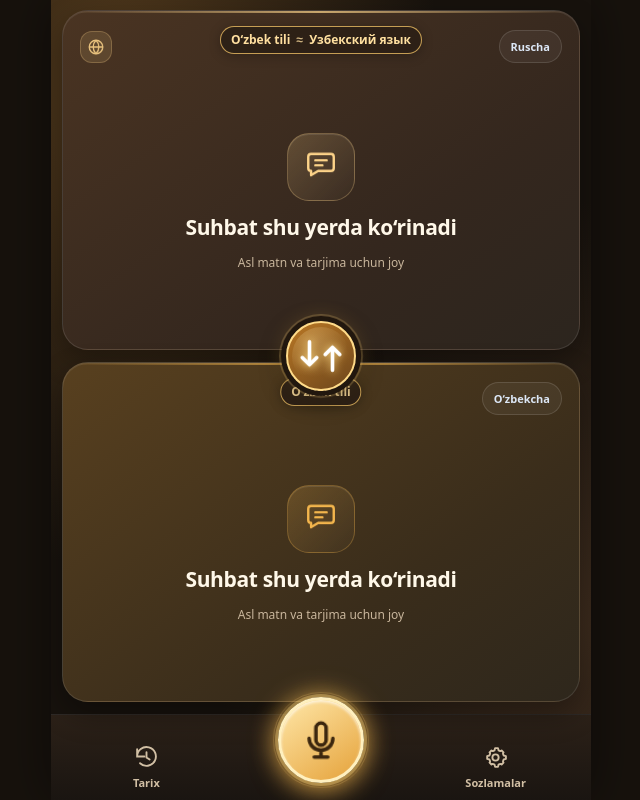
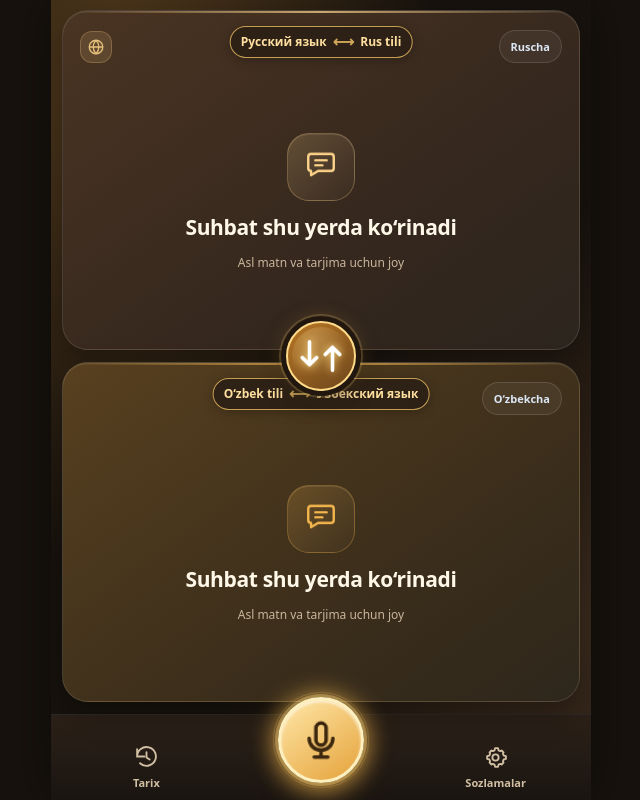
Before and after one commit to royaltaxi963-gif/avnivo-sensor-test, a plain HTML site: page avnivo-clean-20261114.html in a window 1280 px wide. Shown: the whole page, without its empty margins (319-959 px from the left). Drawn offline with Linux system fonts and the light colour scheme.

Commit message:
Correct native/Uzbek paired labels in both conversation panels

```diff
--- a/avnivo-clean-20261114.html
+++ b/avnivo-clean-20261114.html
@@ -4,7 +4,7 @@
 <meta charset="utf-8">
 <meta name="viewport" content="width=device-width, initial-scale=1, viewport-fit=cover">
 <meta name="theme-color" content="#0b1220">
-<title>AVNIVO Translator — UI maket v11.9 — Language Labels</title>
+<title>AVNIVO Translator — UI maket v11.10 — Correct Bilingual Language Labels</title>
 <style>
 :root{color-scheme:dark;--bg:#17120d;--txt:#fff8e9;--muted:#c9b69c;--cyan:#f8c96a;--violet:#ffe0a0}
 *{box-sizing:border-box}html,body{margin:0;width:100%;height:100%;font-family:system-ui,-apple-system,"Segoe UI",sans-serif;background:var(--bg);color:var(--txt)}
@@ -255,14 +255,14 @@ button{font:inherit;cursor:pointer;-webkit-tap-highlight-color:transparent;touch
 .speaker-language-title select{appearance:none;-webkit-appearance:none;border:0;background:transparent;color:#ffe0a0;font:inherit;max-width:145px;min-width:0;cursor:pointer;text-align:center;text-align-last:center;outline-offset:3px}
 .speaker-language-title select option{background:#30251b;color:#fff}
 .speaker-language-title .language-divider{opacity:.8}
-.speaker-language-title .translated-uzbek{overflow:hidden;text-overflow:ellipsis}
+.speaker-language-title #upperLanguageUz,.speaker-language-title #bottomLanguageTranslation{overflow:hidden;text-overflow:ellipsis}.speaker-language-title .language-divider{font-size:15px;color:#f8c96a}
 @media(max-width:390px){.speaker-language-title{max-width:calc(100% - 110px);font-size:10px;padding:5px 7px;gap:4px}.speaker-language-title select{max-width:90px}}
 </style>
 </head>
 <body>
 <main class="app" id="app" >
 <section data-speaker="2" class="speaker top" aria-label="Yuqoridagi suhbatdosh">
-<div class="speaker-language-title" aria-label="Tilni tanlash va O‘zbek tili tarjimasi"><span>O‘zbek tili</span><span class="language-divider">≈</span><select id="upperLanguageSelect" aria-label="Yuqori bo‘lim tili"><option value="ru">Узбекский язык</option><option value="en">Uzbek language</option><option value="tr">Özbek dili</option><option value="uz">O‘zbek tili</option></select></div>
+<div class="speaker-language-title" aria-label="Yuqori suhbat tili"><select id="upperLanguageSelect" aria-label="Yuqori bo‘lim tilini tanlash"><option value="ru">Русский язык</option><option value="en">English</option><option value="tr">Türkçe</option><option value="uz">O‘zbek tili</option></select><span class="language-divider" aria-hidden="true">⟷</span><span id="upperLanguageUz">Rus tili</span></div>
 <div class="header"><div class="identity"><span class="avatar" aria-label="Chet tili"><svg viewBox="0 0 24 24" fill="none" stroke="currentColor" stroke-width="1.8"><circle cx="12" cy="12" r="9"/><path d="M3 12h18M12 3c-5 5-5 13 0 18M12 3c5 5 5 13 0 18"/></svg></span><span id="topName" hidden>2-suhbatdosh</span></div><span class="language" id="topLang">Chet tili · Avto</span></div>
 <div class="center"><div class="empty-art"><svg viewBox="0 0 24 24" fill="none" stroke="currentColor" stroke-linecap="round" stroke-linejoin="round"><path d="M5 5.5h14a2 2 0 0 1 2 2v8a2 2 0 0 1-2 2H10l-5 3v-3a2 2 0 0 1-2-2v-8a2 2 0 0 1 2-2Z"/><path d="M8 10h8M8 13.5h5"/></svg></div><div class="placeholder">Suhbat shu yerda ko‘rinadi</div><div class="hint">Asl matn va tarjima uchun joy</div></div>
 </section>
@@ -274,7 +274,7 @@ button{font:inherit;cursor:pointer;-webkit-tap-highlight-color:transparent;touch
 </span>
 </button>
 <section data-speaker="1" class="speaker middle" aria-label="Pastdagi suhbatdosh">
-<div class="speaker-language-title" aria-label="Pastki bo‘lim tili">O‘zbek tili</div>
+<div class="speaker-language-title" aria-label="Pastki suhbat tili"><span>O‘zbek tili</span><span class="language-divider" aria-hidden="true">⟷</span><span id="bottomLanguageTranslation">Узбекский язык</span></div>
 <div class="header"><div class="identity"><span id="bottomName" hidden>1-suhbatdosh</span></div><span class="language" id="bottomLang">O‘zbekcha</span></div>
 <div class="center"><div class="empty-art"><svg viewBox="0 0 24 24" fill="none" stroke="currentColor" stroke-linecap="round" stroke-linejoin="round"><path d="M5 5.5h14a2 2 0 0 1 2 2v8a2 2 0 0 1-2 2H10l-5 3v-3a2 2 0 0 1-2-2v-8a2 2 0 0 1 2-2Z"/><path d="M8 10h8M8 13.5h5"/></svg></div><div class="placeholder">Suhbat shu yerda ko‘rinadi</div><div class="hint">Asl matn va tarjima uchun joy</div></div>
 </section>
@@ -406,6 +406,6 @@ toggle.addEventListener('click',async()=>{
 
 <script>
 /* Only updates the language label; does not touch the microphone, swap, sensors or card animations. */
-(()=>{const select=document.getElementById('upperLanguageSelect');if(!select)return;const labels={ru:'Ruscha',en:'Inglizcha',tr:'Turkcha',uz:'O‘zbekcha'};const original=document.getElementById('topLang');function apply(){const code=select.value;if(original&&Object.prototype.hasOwnProperty.call(labels,code))original.textContent=labels[code];}select.addEventListener('change',apply);apply();})();
+(()=>{const select=document.getElementById('upperLanguageSelect'),topUz=document.getElementById('upperLanguageUz'),bottomTranslated=document.getElementById('bottomLanguageTranslation'),topLang=document.getElementById('topLang');if(!select||!topUz||!bottomTranslated)return;const names={ru:{uz:'Rus tili',nativeUz:'Узбекский язык',short:'Ruscha'},en:{uz:'Ingliz tili',nativeUz:'Uzbek language',short:'Inglizcha'},tr:{uz:'Turk tili',nativeUz:'Özbekçe',short:'Turkcha'},uz:{uz:'O‘zbek tili',nativeUz:'O‘zbek tili',short:'O‘zbekcha'}};function apply(){const value=names[select.value];if(!value)return;topUz.textContent=value.uz;bottomTranslated.textContent=value.nativeUz;if(topLang)topLang.textContent=value.short;}select.addEventListener('change',apply);apply();})();
 </script>
 </body></html>
```
